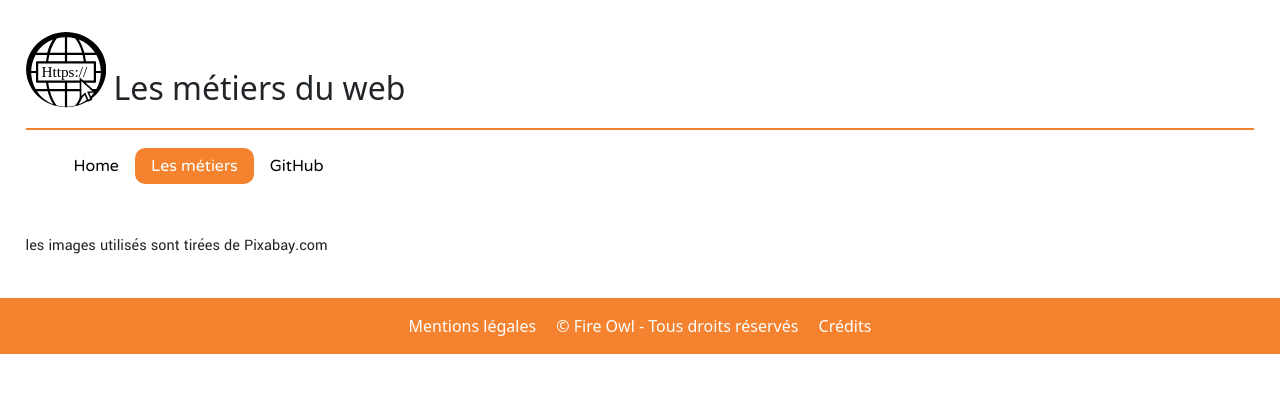
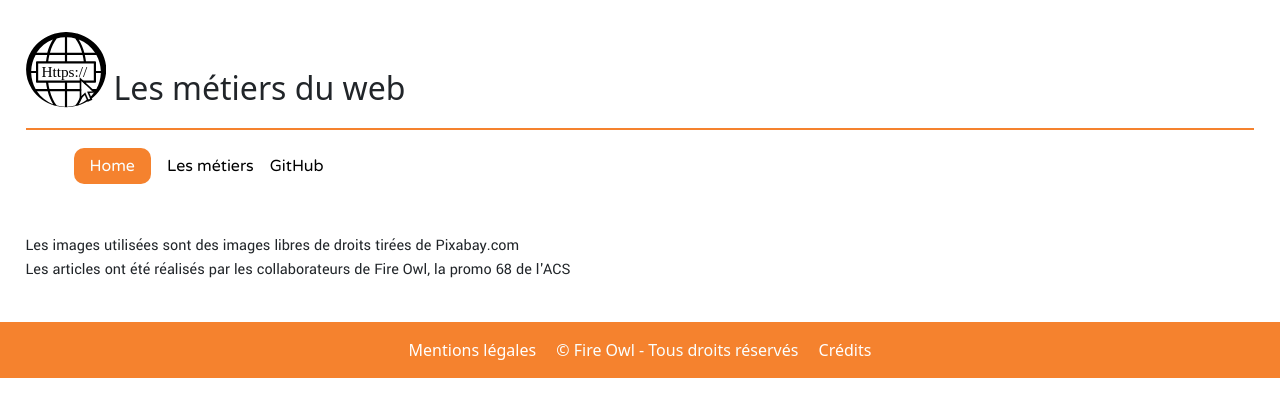
Before and after one commit to Fire-Owl/herve-gael, a PHP site: page /pages/credits.php in a window 1280 px wide. Shown: the top 417 px of the page. Run offline with PHP 8.4, Linux system fonts and the light colour scheme; some libraries are stand-ins or nearby versions.

Commit message:
credits+mentions

```diff
--- a/pages/credits.php
+++ b/pages/credits.php
@@ -1,9 +1,11 @@
-<?php $current ='metiers';
+<?php $current ='index';
 include "../includes/header.php"; ?>
 
 
 
-<p>les images utilisés sont tirées de Pixabay.com</p>
+<p>Les images utilisées sont des images libres de droits tirées de Pixabay.com <br/>
+    Les articles ont été réalisés par les collaborateurs de Fire Owl, la promo 68 de l'ACS
+</p>
 
 
 
--- a/pages/mentions-legales.php
+++ b/pages/mentions-legales.php
@@ -1,4 +1,4 @@
-<?php $current ='metiers';
+<?php $current ='index';
 include "../includes/header.php"; ?>
 
 
```
